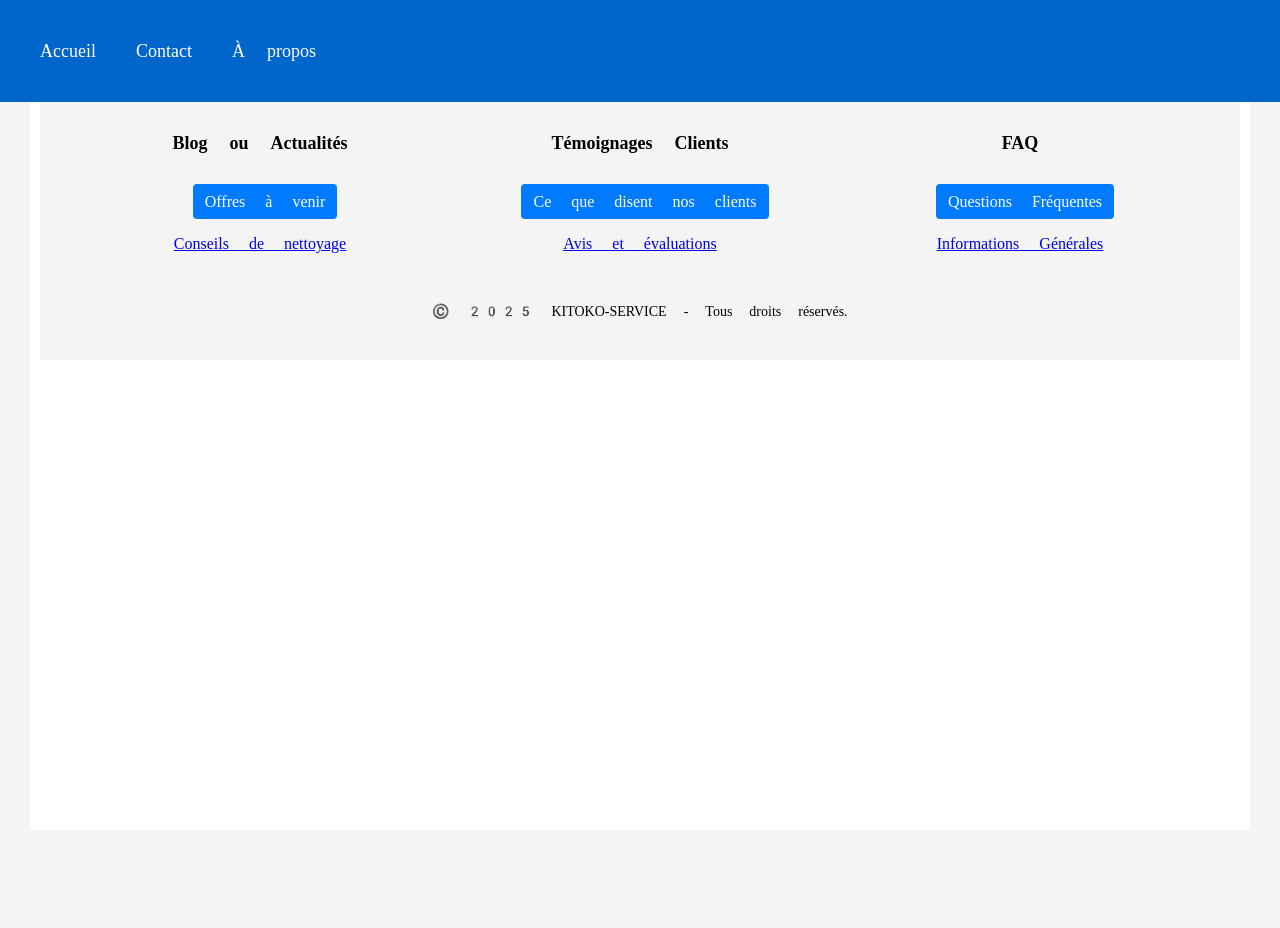
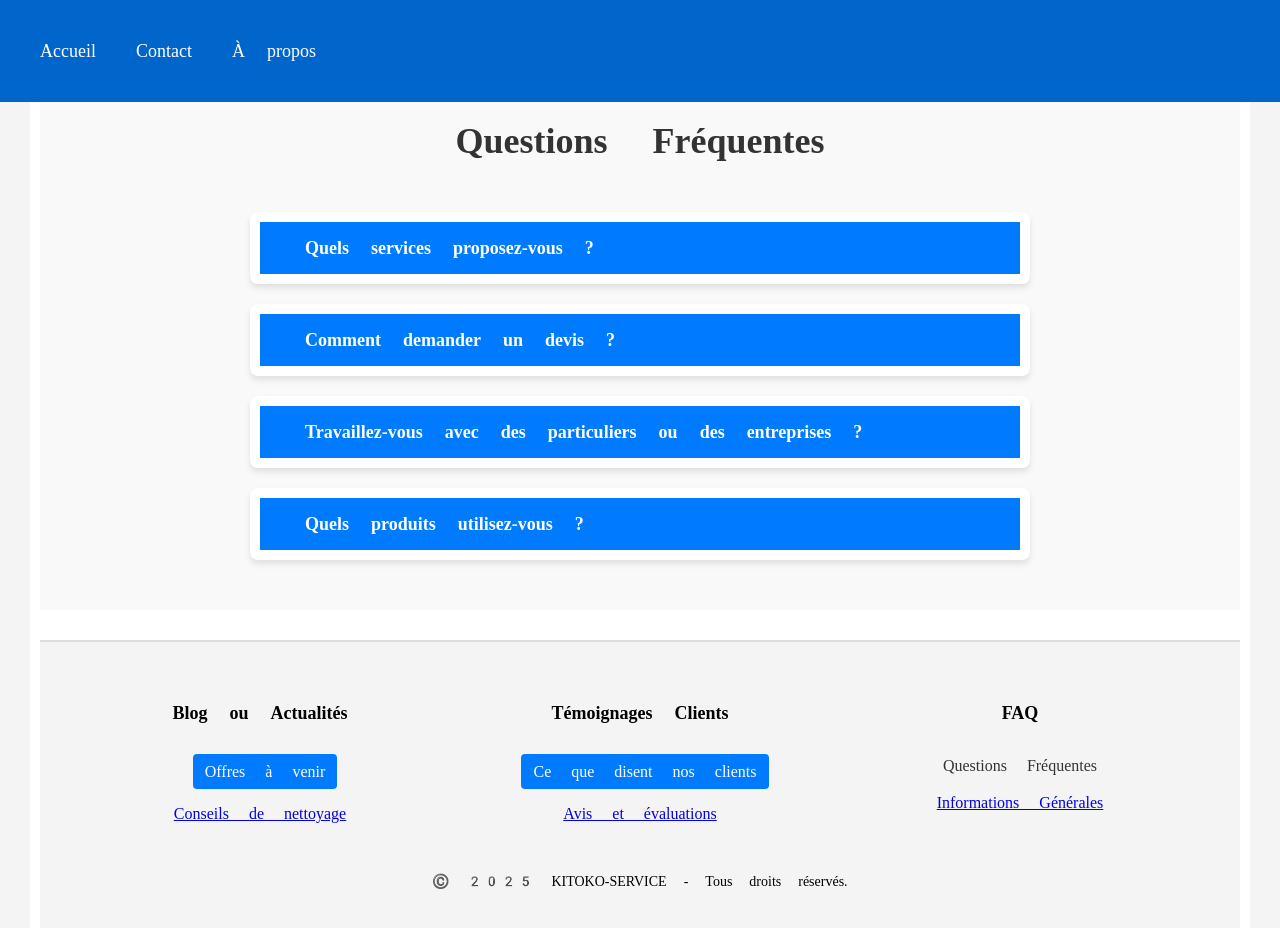
Before and after one commit to LOICKITOKO/kitoko-service, a React (Create React App) app in the folder frontend/: page /faq in a window 1280 px wide. Shown: the top 928 px of the page. Before the commit the page ends 860 px from the top, so only its background shows below. Built offline with nearby package versions, Linux system fonts and the light colour scheme.

Commit message:
add task

```diff
--- a/frontend/src/App.js
+++ b/frontend/src/App.js
@@ -11,6 +11,7 @@ import logo from './videos/logo.png';
 import CleaningTips from './pages/CleaningTips'; // Import du composant CleaningTips
 import GeneralInfo from './pages/GeneralInfo';
 import AvisEtEvaluations from './pages/AvisEtEvaluations';
+import FAQ from './pages/FAQ';
 
 function App() {
   const [formData, setFormData] = useState({
@@ -192,6 +193,7 @@ function App() {
           <Route path="/conseils-de-nettoyage" element={<CleaningTips />} />
 	  <Route path="/informations-generales" element={<GeneralInfo />} />
 	  <Route path="/avis-et-evaluations" element={<AvisEtEvaluations />} />
+	  <Route path="/faq" element={<FAQ />} />
         </Routes>
 
         {/* Footer */}
@@ -228,7 +230,7 @@ function App() {
               <h3>FAQ</h3>
               <ul>
                 <li>
-                  <button onClick={() => alert('Questions Fréquentes')} className="link-button">Questions Fréquentes</button>
+                  <Link to="/faq" className="link-button">Questions Fréquentes</Link>
                 </li>
                    <Link to="/informations-generales" className="link-button">
                      Informations Générales
--- /dev/null
+++ b/frontend/src/pages/FAQ.css
@@ -0,0 +1,118 @@
+/* Page FAQ */
+.faq-page {
+  padding: 20px;
+  font-family: Arial, sans-serif;
+  background-color: #f9f9f9;
+}
+
+/* Titre principal */
+.faq-page h1 {
+  text-align: center;
+  color: #333;
+  font-size: 36px;
+  margin-bottom: 30px;
+  animation: fadeIn 2s ease-in-out;
+}
+
+/* Animation d'apparition */
+@keyframes fadeIn {
+  from {
+    opacity: 0;
+  }
+  to {
+    opacity: 1;
+  }
+}
+
+/* Liste FAQ */
+.faq-list {
+  max-width: 800px;
+  margin: 0 auto;
+}
+
+/* Chaque question */
+.faq-item {
+  background-color: #fff;
+  margin-bottom: 20px;
+  border-radius: 8px;
+  box-shadow: 0 4px 6px rgba(0, 0, 0, 0.1);
+  overflow: hidden;
+  transition: transform 0.3s ease-in-out;
+}
+
+/* Survol d'une question */
+.faq-item:hover {
+  transform: translateY(-5px);
+}
+
+/* Question */
+.faq-question {
+  display: flex;
+  align-items: center;
+  padding: 15px;
+  font-size: 18px;
+  font-weight: bold;
+  cursor: pointer;
+  background-color: #007BFF;
+  color: white;
+  transition: background-color 0.3s ease-in-out;
+}
+
+/* Survol de la question */
+.faq-question:hover {
+  background-color: #0056b3;
+}
+
+/* Icône à gauche de la question */
+.faq-question .icon {
+  margin-right: 10px;
+  font-size: 20px;
+  transition: transform 0.3s ease-in-out;
+}
+
+/* Rotation de l'icône lorsqu'une réponse est visible */
+.faq-question.open .icon {
+  transform: rotate(90deg);
+}
+
+/* Réponse */
+.faq-answer {
+  padding: 15px;
+  background-color: #f4f4f4;
+  color: #333;
+  font-size: 16px;
+  line-height: 1.6;
+  border-top: 1px solid #ddd;
+  animation: fadeInUp 0.5s ease-out;
+  display: none; /* Caché par défaut */
+}
+
+/* Afficher la réponse */
+.faq-answer.visible {
+  display: block;
+}
+
+/* Animation des réponses */
+@keyframes fadeInUp {
+  from {
+    opacity: 0;
+    transform: translateY(20px);
+  }
+  to {
+    opacity: 1;
+    transform: translateY(0);
+  }
+}
+
+/* Responsive */
+@media (max-width: 768px) {
+  .faq-page h1 {
+    font-size: 28px;
+  }
+  .faq-question {
+    font-size: 16px;
+  }
+  .faq-answer {
+    font-size: 14px;
+  }
+}
--- /dev/null
+++ b/frontend/src/pages/FAQ.js
@@ -0,0 +1,42 @@
+import React, { useState } from 'react';
+import { FaAngleRight } from 'react-icons/fa'; // Icône pour les questions
+import './FAQ.css';
+
+const FAQ = () => {
+  const faqs = [
+    { question: "Quels services proposez-vous ?", answer: "Nous proposons le nettoyage de bureaux, entretien ménager, nettoyage industriel, et bien plus." },
+    { question: "Comment demander un devis ?", answer: "Cliquez sur le bouton 'Demander un devis' en haut de la page et remplissez le formulaire." },
+    { question: "Travaillez-vous avec des particuliers ou des entreprises ?", answer: "Nous travaillons avec les deux, particuliers et entreprises." },
+    { question: "Quels produits utilisez-vous ?", answer: "Nous utilisons des produits respectueux de l'environnement et efficaces pour tout type de nettoyage." },
+  ];
+
+  const [activeIndex, setActiveIndex] = useState(null);
+
+  const toggleAnswer = (index) => {
+    setActiveIndex(activeIndex === index ? null : index);
+  };
+
+  return (
+    <div className="faq-page">
+      <h1>Questions Fréquentes</h1>
+      <div className="faq-list">
+        {faqs.map((faq, index) => (
+          <div key={index} className="faq-item">
+            <div
+              className={`faq-question ${activeIndex === index ? 'open' : ''}`}
+              onClick={() => toggleAnswer(index)}
+            >
+              <FaAngleRight className="icon" />
+              {faq.question}
+            </div>
+            <div className={`faq-answer ${activeIndex === index ? 'visible' : ''}`}>
+              {faq.answer}
+            </div>
+          </div>
+        ))}
+      </div>
+    </div>
+  );
+};
+
+export default FAQ;
--- a/frontend/src/pages/GeneralInfo.css
+++ b/frontend/src/pages/GeneralInfo.css
@@ -1,4 +1,3 @@
-/* GeneralInfo.css */
 .general-info-page {
   padding: 20px;
   font-family: Arial, sans-serif;
@@ -29,13 +28,55 @@ h1 {
   border-radius: 8px; /* Bords arrondis pour un effet plus doux */
   box-shadow: 0 4px 8px rgba(0, 0, 0, 0.1); /* Ombre portée subtile */
   padding: 20px;
+  position: relative; /* Nécessaire pour positionner les icônes */
   transition: all 0.3s ease-in-out;
 }
 
-/* Légère élévation au survol des catégories */
+/* Légère élévation au survol des catégories avec une couleur bleu flou */
 .info-category:hover {
   transform: translateY(-5px);
-  box-shadow: 0 6px 12px rgba(0, 0, 0, 0.15);
+  box-shadow: 0 6px 12px rgba(0, 123, 255, 0.3); /* Bleu flou lors du survol */
+}
+
+/* Icônes dynamiques associées à chaque catégorie */
+.info-category::before {
+  font-size: 50px;
+  position: absolute;
+  top: 20px;
+  right: 20px;
+  animation: float 3s ease-in-out infinite;
+}
+
+.info-category:nth-child(1)::before {
+  content: "📋"; /* Icône pour "Matricule d'agrée" */
+}
+
+.info-category:nth-child(2)::before {
+  content: "🔍"; /* Icône pour "Recherches ou FAQ" */
+}
+
+.info-category:nth-child(3)::before {
+  content: "📦"; /* Icône pour "Services liés ou solutions" */
+}
+
+.info-category:nth-child(4)::before {
+  content: "🔒"; /* Icône pour "Politique de confidentialité" */
+}
+
+/* Animation d'icône flottante */
+@keyframes float {
+  0% {
+    transform: translateY(-10px);
+    opacity: 0.8;
+  }
+  50% {
+    transform: translateY(0);
+    opacity: 1;
+  }
+  100% {
+    transform: translateY(10px);
+    opacity: 0.8;
+  }
 }
 
 .info-category h2 {
@@ -54,7 +95,7 @@ h1 {
   left: 0;
   width: 50px;
   height: 2px;
-  background-color: #4CAF50;
+  background-color: #007BFF; /* Ligne bleue sous les titres */
   animation: slideIn 1s ease-in-out;
 }
 
@@ -80,13 +121,13 @@ ul li {
   line-height: 1.5;
   opacity: 0;
   transform: translateY(20px);
-  animation: fadeInUp 0.8s ease-out forwards; /* 'forwards' pour maintenir l'état final */
+  animation: fadeInUp 0.8s ease-out forwards;
   transition: transform 0.3s ease-in-out;
 }
 
 ul li:hover {
   transform: translateY(-5px); /* Léger soulèvement au survol */
-  color: #4CAF50; /* Changement de couleur */
+  color: #007BFF; /* Texte en bleu lors du survol */
 }
 
 ul li:nth-child(odd) {
@@ -119,50 +160,11 @@ ul li:nth-child(even) {
   }
 
   h1 {
-    font-size: 28px; /* Ajustement du titre sur mobile */
+    font-size: 28px;
   }
 }
 
-/* Animation d'icône flottante (🔒 devient ℹ️ pour l'info générale) */
-.info-category::after {
-  content: "ℹ️"; /* Icône représentant les informations générales */
-  font-size: 50px;
-  position: absolute;
-  right: 20px;
-  bottom: 20px;
-  animation: float 4s ease-in-out infinite;
-}
-
-/* Animation d'icône flottante (ℹ️) */
-@keyframes float {
-  0% {
-    transform: translateY(-10px);
-    opacity: 0.8;
-  }
-  50% {
-    transform: translateY(0);
-    opacity: 1;
-  }
-  100% {
-    transform: translateY(10px);
-    opacity: 0.8;
-  }
-}
-
-/* Animation des icônes en rotation avec délai */
-.info-category:nth-child(1)::after {
-  animation-delay: 0s;
-}
-
-.info-category:nth-child(2)::after {
-  animation-delay: 1.2s;
-}
-
-.info-category:nth-child(3)::after {
-  animation-delay: 2.4s;
-}
-
-/* Jeux de lumière pour chaque catégorie */
+/* Animation lumineuse pour chaque catégorie avec bleu uniquement */
 .info-category {
   animation: lightPlay 3.5s infinite;
 }
@@ -172,31 +174,6 @@ ul li:nth-child(even) {
     background-color: transparent;
   }
   50% {
-    background-color: rgba(76, 175, 80, 0.1);
+    background-color: rgba(0, 123, 255, 0.1); /* Bleu léger */
   }
 }
-
-.star-rating {
-  text-align: center;
-}
-
-.stars {
-  display: flex;
-  justify-content: center;
-  gap: 10px;
-}
-
-.star {
-  cursor: pointer;
-  transition: transform 0.3s ease-in-out;
-}
-
-.star:hover {
-  transform: scale(1.2);
-}
-
-.star-rating p {
-  margin-top: 10px;
-  font-size: 18px;
-  color: #333;
-}
```
Also changed, not shown: 2 other files (tests, documents, lock files or other folders).
